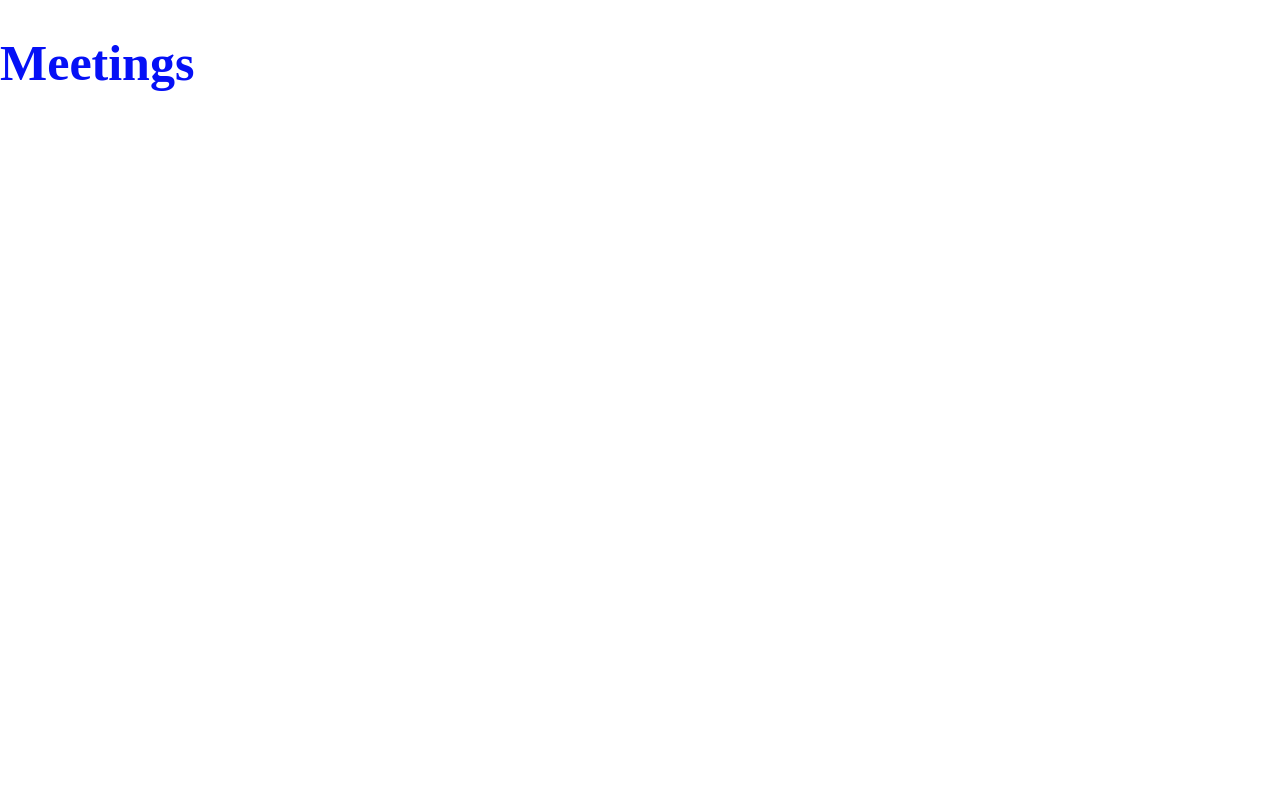
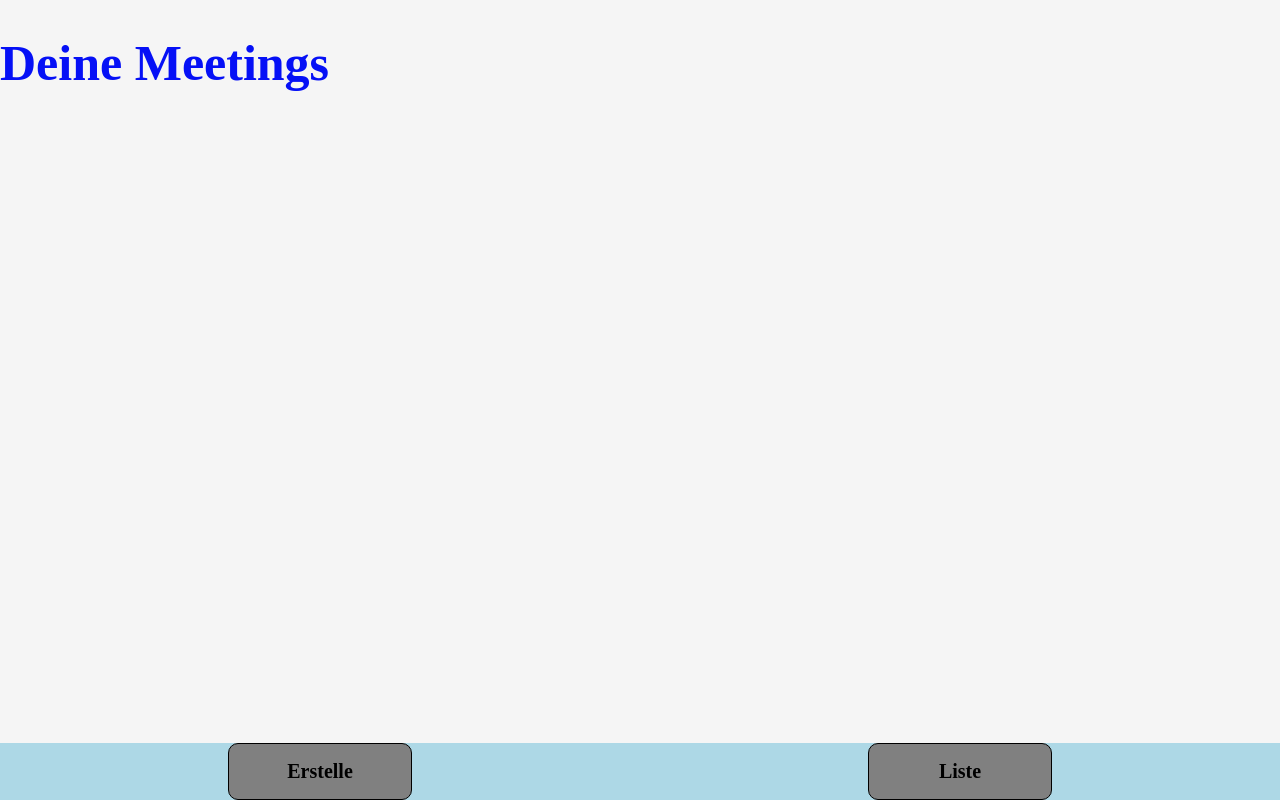
Before and after one commit to MarioPierides/capstone-project, a Next.js app: page /meetings in a window 1280 px wide. Built offline with nearby package versions, Linux system fonts and the light colour scheme.

Commit message:
Init Navbar and Link

```diff
--- a/components/Button.js
+++ b/components/Button.js
@@ -1,6 +1,6 @@
-import styled from 'styled-components';
+import styledComponents from 'styled-components';
 
-const StyledButton = styled.button`
+const StyledButton = styledComponents.button`
   min-width: 60px;
   min-height: 30px;
   padding: 10px;
--- /dev/null
+++ b/components/GlobalStyles.js
@@ -0,0 +1,22 @@
+import { createGlobalStyle } from 'styled-components';
+
+const GlobalStyle = createGlobalStyle`
+  * {
+
+  }
+  body {
+    margin: 0;
+    padding: 0;
+    box-sizing: border-box;
+    background-color: whitesmoke;
+    height: auto;
+    color: black;
+  }
+
+  html {
+    font-size: 63%,
+
+  }
+`;
+
+export default GlobalStyle;
--- a/components/Navbar.js
+++ b/components/Navbar.js
@@ -0,0 +1,40 @@
+import styledComponents from 'styled-components';
+import Link from 'next/link';
+
+export default function Navbar() {
+  return (
+    <StyledNavbar>
+      <Link passHref href="/">
+        <StyledLinkNav>Erstelle</StyledLinkNav>
+      </Link>
+
+      <Link passHref href="/meetings">
+        <StyledLinkNav>Liste</StyledLinkNav>
+      </Link>
+    </StyledNavbar>
+  );
+}
+
+const StyledNavbar = styledComponents.nav`
+  display: flex;
+  position: fixed;
+  justify-content: space-around;
+  bottom: 0;
+  left: 0;
+  right: 0;
+  background-color: lightblue;
+  z-index: 0;
+`;
+
+const StyledLinkNav = styledComponents.a`
+  color: black;
+  background-color: grey;
+  font-size: 20px;
+  font-weight: 800;
+  text-align: center;
+  text-decoration: none;
+  padding: 1rem;
+  border-radius: 10px;
+  border: 1px solid black;
+  width: 150px;
+`;
--- a/pages/_app.js
+++ b/pages/_app.js
@@ -1,12 +1,5 @@
-import { createGlobalStyle, ThemeProvider } from 'styled-components';
-
-const GlobalStyle = createGlobalStyle`
-  body {
-    margin: 0;
-    padding: 0;
-    box-sizing: border-box;
-  }
-`;
+import { ThemeProvider } from 'styled-components';
+import GlobalStyle from '../components/GlobalStyles';
 
 const theme = {
   colors: {
--- a/pages/index.js
+++ b/pages/index.js
@@ -1,3 +1,5 @@
+import Link from 'next/link';
+import Navbar from '../components/Navbar';
 import { useState } from 'react';
 import { nanoid } from 'nanoid';
 import StyledButton from '../components/Button';
@@ -43,6 +45,7 @@ export default function Home() {
   return (
     <>
       <Title>Erstelle deinen Treffpunkt</Title>
+
       <form onSubmit={handleSubmit}>
         <section>
           <div>
@@ -143,6 +146,7 @@ export default function Home() {
         </section>
       </form>
       <Meetings meetings={meetings} />
+      <Navbar />
     </>
   );
 }
--- a/pages/meetings.js
+++ b/pages/meetings.js
@@ -1,5 +1,15 @@
 import Title from '../components/Header';
+import Link from 'next/link';
+import Navbar from '../components/Navbar';
 
 export default function Meetings() {
-  return <Title>Meetings</Title>;
+  return (
+    <>
+      <Title>Deine Meetings</Title>
+      <Link passHref href="/meetings">
+        <a></a>
+      </Link>
+      <Navbar></Navbar>
+    </>
+  );
 }
```
